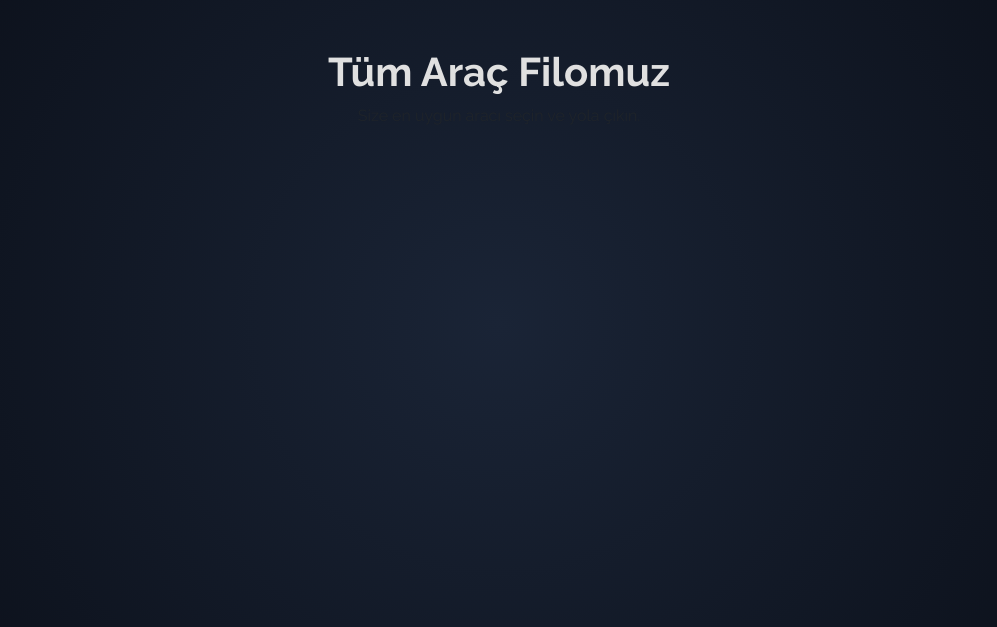
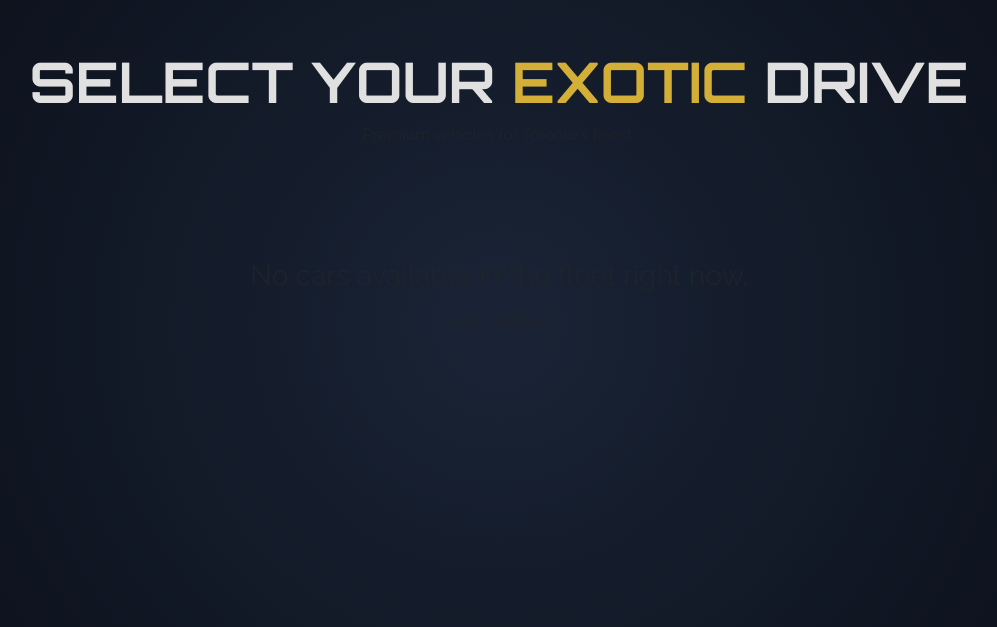
Before and after one commit to nobleman123/car-rental-project, a Flask app: page /fleet in a window 1280 px wide. Shown: the part 76-703 px from the top of the page, without its empty margins (141-1138 px from the left). Run offline with Flask 2, Linux system fonts and the light colour scheme; data that the repository does not hold is empty.

Commit message:
Update display_cars.html

```diff
--- a/templates/display_cars.html
+++ b/templates/display_cars.html
@@ -1,26 +1,39 @@
 {% extends "base.html" %}
 {% block content %}
-<div class="text-center mb-5">
-    <h1 class="fw-bold">Tüm Araç Filomuz</h1>
-    <p class="text-muted">Size en uygun aracı seçin ve yola çıkın.</p>
+<div class="row mb-5 text-center">
+    <h1 class="display-4 fw-bold" style="font-family: 'Orbitron';">SELECT YOUR <span style="color: var(--gold);">EXOTIC</span> DRIVE</h1>
+    <p class="text-muted">Premium vehicles for Toronto's finest.</p>
 </div>
 
 <div class="row g-4">
     {% for car in cars %}
-    <div class="col-lg-3 col-md-6">
-        <div class="card h-100 border-0 shadow" style="border-radius: 15px; overflow: hidden; transition: transform 0.3s;">
-            <div style="height: 200px;">
-                <img src="{{ url_for('car_image', car_id=car.id) }}" class="w-100 h-100" style="object-fit: cover;">
+    <div class="col-lg-4 col-md-6">
+        <div class="car-card h-100 p-3">
+            <div class="position-relative mb-3">
+                <img src="{{ url_for('car_image', id=car.id) }}" class="img-fluid rounded-4 shadow" style="height: 220px; width: 100%; object-fit: cover;">
+                <span class="badge position-absolute top-0 end-0 m-3 bg-dark p-2 border border-warning text-warning">
+                    ${{ car.price }}/DAY
+                </span>
             </div>
-            <div class="card-body">
-                <h5 class="fw-bold">{{ car.brand }} <br><span class="text-muted fs-6">{{ car.model }}</span></h5>
-                <div class="d-flex justify-content-between mt-3">
-                    <span class="text-muted"><i class="fas fa-cog"></i> {{ car.transmission }}</span>
-                    <span class="text-danger fw-bold">{{ car.price }}₺</span>
+            <div class="p-2">
+                <h4 class="fw-bold mb-1">{{ car.brand }} {{ car.model }}</h4>
+                <p class="text-muted small mb-3">
+                    <i class="fas fa-gas-pump me-1"></i> {{ car.fuel_type }} |
+                    <i class="fas fa-cog me-1"></i> {{ car.transmission }}
+                </p>
+                <div class="d-flex flex-wrap gap-1 mb-4">
+                    {% for feature in car.features[:3] %}
+                        <span class="badge bg-secondary opacity-50">{{ feature }}</span>
+                    {% endfor %}
                 </div>
-                <a href="{{ url_for('book_car', car_id=car.id) }}" class="btn btn-brand w-100 mt-3">Hemen Kirala</a>
+                <a href="{{ url_for('car_detail', id=car.id) }}" class="btn btn-premium w-100">Reserve Now</a>
             </div>
         </div>
+    </div>
+    {% else %}
+    <div class="col-12 text-center py-5">
+        <h3 class="text-muted">No cars available in the fleet right now.</h3>
+        <a href="/admin" class="btn btn-gold">Add First Car</a>
     </div>
     {% endfor %}
 </div>
```
